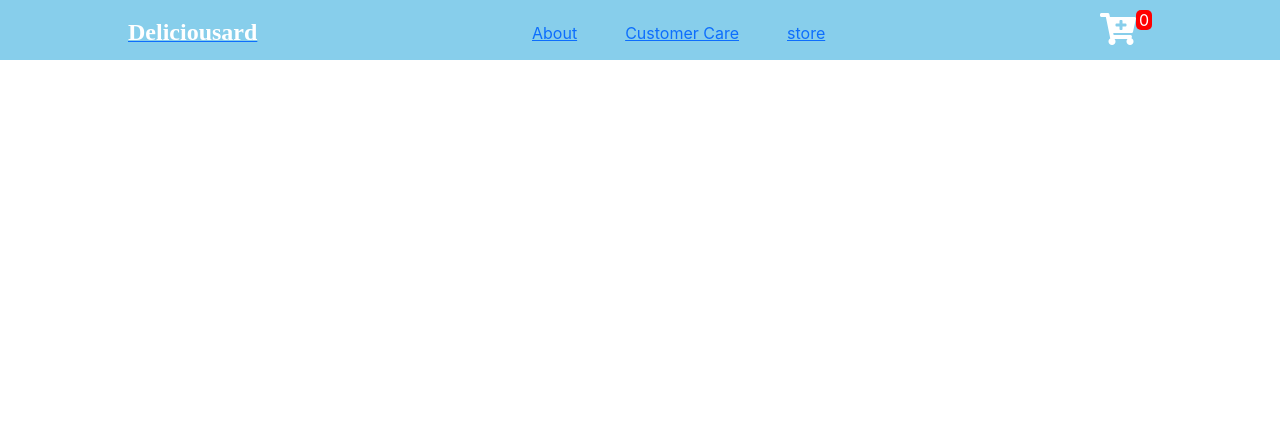
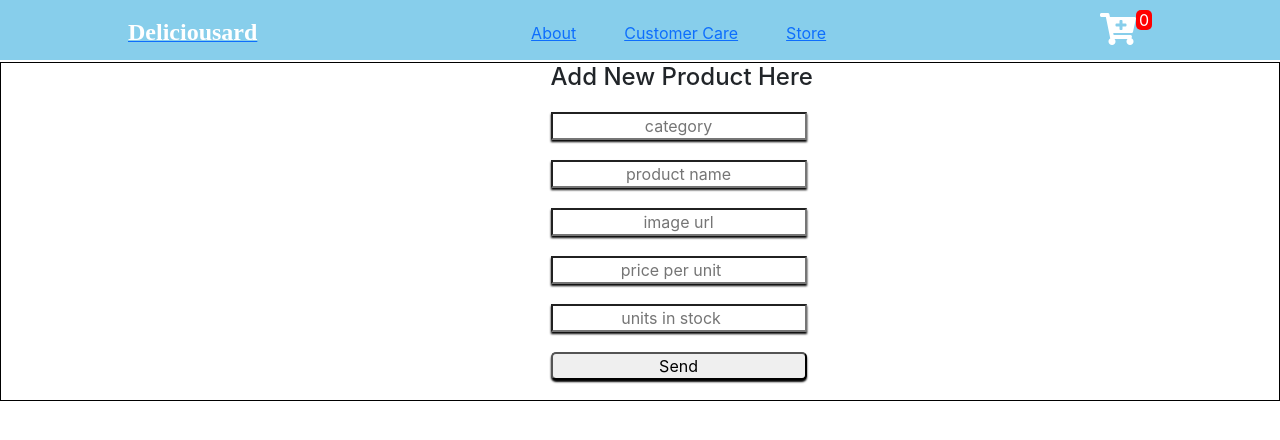
Before and after one commit to Justus-Kyalo/deliciousard, a React (Create React App) app: page /store in a window 1280 px wide. Shown: the top 440 px of the page. Built offline with nearby package versions, Linux system fonts and the light colour scheme.

Commit message:
Implemented store component for POST

```diff
--- a/src/App.js
+++ b/src/App.js
@@ -16,11 +16,12 @@ function App() {
     setCart([...cart, item]);
   };
 
+
   const handleChange = (item, d) => {
     const ind = cart.indexOf(item);
     const arr = [...cart];
+    if (arr[ind].amount === undefined || isNaN(arr[ind].amount)) arr[ind].amount = 0;
     arr[ind].amount += d;
-
     if (arr[ind].amount === 0) arr[ind].amount = 1;
     setCart([...arr]);
   };
@@ -32,11 +33,13 @@ function App() {
       <Routes>
         <Route path="/" element={<FetchData handleClick={handleClick} />} />
 
-        <Route path="/cart" element={<Cart setCart={setCart} cart={cart} handleChange={handleChange} />}/>
+        <Route path="/cart" element={<Cart setCart={setCart} cart={cart} handleChange={handleChange} />} />
 
         <Route path="/about" element={<About />} />
 
         <Route path="/customercare" element={< CustomerCare />} />
+
+        <Route path="/store" element={<Store />} />
 
       </Routes>
     </div>
--- a/src/Components/Cart.js
+++ b/src/Components/Cart.js
@@ -12,7 +12,7 @@ const Cart = ({ cart, setCart, handleChange }) => {
 
   const handlePrice = () => {
     let ans = 0;
-    cart.map((item) => (ans += item.unitPrice));
+    cart.map((item) => (ans += item.amount * item.unitPrice));
     setPrice(ans);
   };
 
@@ -29,9 +29,9 @@ const Cart = ({ cart, setCart, handleChange }) => {
             <p>{item.productName}</p>
           </div>
           <div>
-            {/* <button onClick={() => handleChange(item, 1)}>+</button> */}
-            {/* <button>{item.amount}</button> */}
-            {/* <button onClick={() => handleChange(item, -1)}>-</button> */}
+            <button onClick={() => handleChange(item, -1)}>-</button>
+            <button>{item.amount}</button>
+            <button onClick={() => handleChange(item, 1)}>+</button>
           </div>
           <div>
             <span>Kshs {item.unitPrice}</span>
--- a/src/Components/FetchData.js
+++ b/src/Components/FetchData.js
@@ -2,42 +2,37 @@ import React from "react";
 import { useState, useEffect } from "react";
 import "./css/Fetchdata.css"
 import Store from "./Store";
-import {Routes, Route} from 'react-router-dom';
+import { useNavigate } from "react-router-dom";
 
-function FetchData({handleClick }) {
+function FetchData({ handleClick }) {
   const [items, setItems] = useState([]);
+  const navigate = useNavigate();
 
   useEffect(() => {
     fetch("https://grocery-uo79.onrender.com/products")
       .then((res) => res.json())
-      .then((data) => setItems(data));
+      .then((items) => setItems(items));
   }, []);
 
   function handleAddItem(formData) {
     setItems([...items, formData])
   }
 
+  function addItem() {
+    navigate("/store", <Store onAddItem={handleAddItem} />)
+  }
+
 
   return (
       <div>
-
-      <Routes>
-         <Route path="/store" element={<Store  onAddItem={handleAddItem} />} />
-      </Routes>
-
-
-      {items.map((item)=>{
-        return(
+        {items.map((item) => {
+          return (
             <div key={item.id}>
-        <div className="card" style={{width: '18rem', }}>
-          <img src= {item.image} className="card-img-top" alt={item.productName} />
+              <div className="card" style={{ width: '18rem', }}>
+                <img src={item.image} className="card-img-top" alt={item.productName} />
                 <div className="card-body">
                   <h5 className="card-title">{item.productName}</h5>
                   <h5 className="card-title"> Ksh {item.unitPrice}</h5>
-            {/* <h5 className="card-title"> Instock: {item.unitsInStock}</h5> */}
-
-
-
 
                   <button onClick={() => handleClick(item)} className=" btn btn-primary">Add to cart</button>
                 </div>
--- a/src/Components/Navbar.js
+++ b/src/Components/Navbar.js
@@ -13,12 +13,11 @@ const Navbar = ({ size }) => {
 
           <NavLink to="/customercare"><span className="others p-4">Customer Care</span></NavLink>
 
-          <NavLink to="/store" ><span className="others p-4">store</span></NavLink>
+          <NavLink to="/store" ><span className="others p-4">Store</span></NavLink>
         </div>
 
         <div className="cart">
-          <Link to="/cart"><span><i className="fas fa-cart-plus"></i></span></Link>
-          <span>{size}</span>
+          <Link to="/cart"><span><i className="fas fa-cart-plus"></i></span></Link><span>{size}</span>
         </div>
       </div>
     </nav>
--- a/src/Components/Store.js
+++ b/src/Components/Store.js
@@ -1,43 +1,74 @@
-import React, {useState} from "react";
-import"./css/Store.css";
+import React, { useState } from "react";
+import "./css/Store.css";
 
 
-function Store({onAddItem}) {
-    const[formData, setFormdata] = useState({
-        category: "",
-        productName: "",
-        image: "",
-        unitPrice: "",
-        unitsInStock: ""
-    })
+function Store({ onAddItem }) {
+    const[category, setCategory] = useState("")
+    const[productName, setProductName] = useState("")
+    const[image, setImage] = useState("")
+    const[unitPrice, setUnitPrice] = useState()
+    const[unitsInStock, setUnitsInStock] = useState()
 
-    function handlechange(event) {
-        setFormdata({
-            ...formData,
-            [event.target.name]: event.target.value
-        })
-    }
-
-        function handleSubmit(){
-        fetch("https://grocery-uo79.onrender.com/products",{
+    function handleSubmit(event) {
+        event.preventDefault();
+        const formData = {
+            category: category,
+            productName: productName,
+            image: image,
+            unitPrice: unitPrice,
+            unitsInStock: unitsInStock
+        }
+        fetch("https://grocery-uo79.onrender.com/products", {
             method: "POST",
-            headers: {"content-type":"application/json"},
+            headers: { "content-type": "application/json" },
             body: JSON.stringify(formData)
         })
-        .then((response) => response.json())
-        .then((formData) => onAddItem(formData))
-        }
+            .then((response) => response.json())
+            .then((newData) => onAddItem(newData))
+    }
 
     return (
         <div id="additem" >
-            <h4 style={{marginLeft: "43%"}}>Add New Product Here</h4>
+            <h4 style={{ marginLeft: "43%" }}>Add New Product Here</h4>
             <form onSubmit={handleSubmit} >
-                <input onChange={handlechange} placeholder="category" className="additem" name="category" ></input>
-                <input onChange={handlechange} placeholder="product name" className="additem" name="productName"></input>
-                <input onChange={handlechange} placeholder="image url" className="additem" name="image"></input>
-                <input onChange={handlechange} type="number" placeholder="price per unit" className="additem" name="unitPrice"></input>
-                <input onChange={handlechange} type="number" placeholder="units in stock" className="additem" name="unitsInStock"></input>
-                <button id="inputbutton">Add New Product</button>
+                <input
+            onChange={(event) => {setCategory(event.target.value)}}
+                    placeholder="category"
+                    className="additem"
+                    name="category"
+                    value={category}>
+                </input>
+                <input
+                    onChange={(event) => setProductName(event.target.value)}
+                    placeholder="product name"
+                    className="additem"
+                    name="productName"
+                    value={productName}>
+                </input>
+                <input
+                    onChange={(event) => setImage(event.target.value)}
+                    placeholder="image url"
+                    className="additem"
+                    name="image"
+                    value={image}>
+                </input>
+                <input
+                    onChange={(event) => setUnitPrice(event.target.value)}
+                    type="number"
+                    placeholder="price per unit"
+                    className="additem"
+                    name="unitPrice"
+                    value={unitPrice}>
+                </input>
+                <input
+                    onChange={(event) => setUnitsInStock(event.target.value)}
+                    type="number"
+                    placeholder="units in stock"
+                    className="additem"
+                    name="unitsInStock"
+                    value={unitsInStock}>
+                </input>
+                <button id="inputbutton">Send</button>
             </form>
         </div>
     )
```
Also changed, not shown: db.json (renamed from src/db.json). Lines whose indentation alone changed are shown as unchanged.
